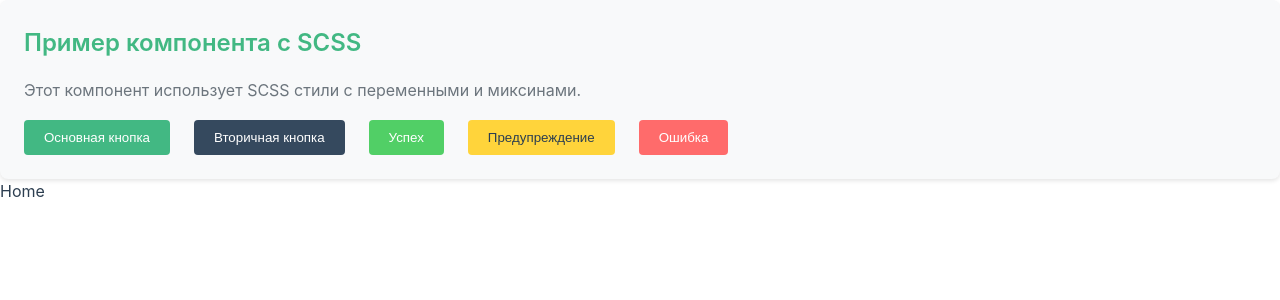
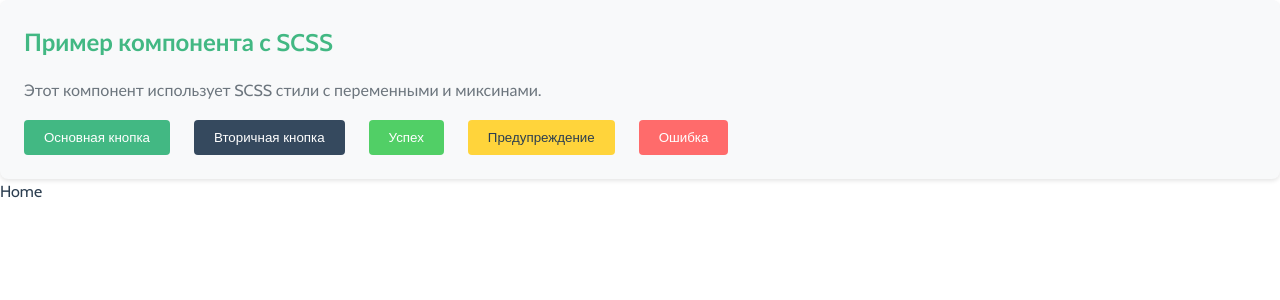
Before and after one commit to roman-orlovskiy/korob.tech, a Vue app: page / in a window 1280 px wide. Shown: the top 300 px of the page. Built offline with nearby package versions, Linux system fonts and the light colour scheme.

Commit message:
Add font Cabin

```diff
--- a/index.html
+++ b/index.html
@@ -3,6 +3,11 @@
   <head>
     <meta charset="UTF-8">
     <meta name="viewport" content="width=device-width, initial-scale=1.0">
+
+    <!-- Google Fonts - Calibri alternative -->
+    <link rel="preconnect" href="https://fonts.googleapis.com">
+    <link rel="preconnect" href="https://fonts.gstatic.com" crossorigin>
+    <link href="https://fonts.googleapis.com/css2?family=Cabin:wght@300;400;500;600;700&display=swap" rel="stylesheet">
 
     <!-- Favicon -->
     <link rel="icon" type="image/x-icon" href="/favicon.ico">
--- a/src/assets/main.scss
+++ b/src/assets/main.scss
@@ -46,7 +46,7 @@
 }
 
 body {
-  font-family: 'Inter', -apple-system, BlinkMacSystemFont, 'Segoe UI', Roboto, sans-serif;
+  font-family: $font-family-primary;
   color: $text-primary;
   background-color: $bg-primary;
   line-height: 1.6;
--- a/src/assets/variables.scss
+++ b/src/assets/variables.scss
@@ -11,6 +11,9 @@
 $success-color: #51cf66;
 $warning-color: #ffd43b;
 $error-color: #ff6b6b;
+
+// Шрифты
+$font-family-primary: 'Cabin', 'Calibri', 'Candara', 'Segoe', 'Segoe UI', 'Optima', 'Arial', sans-serif;
 
 // Текстовые цвета
 $text-primary: #2c3e50;
```
